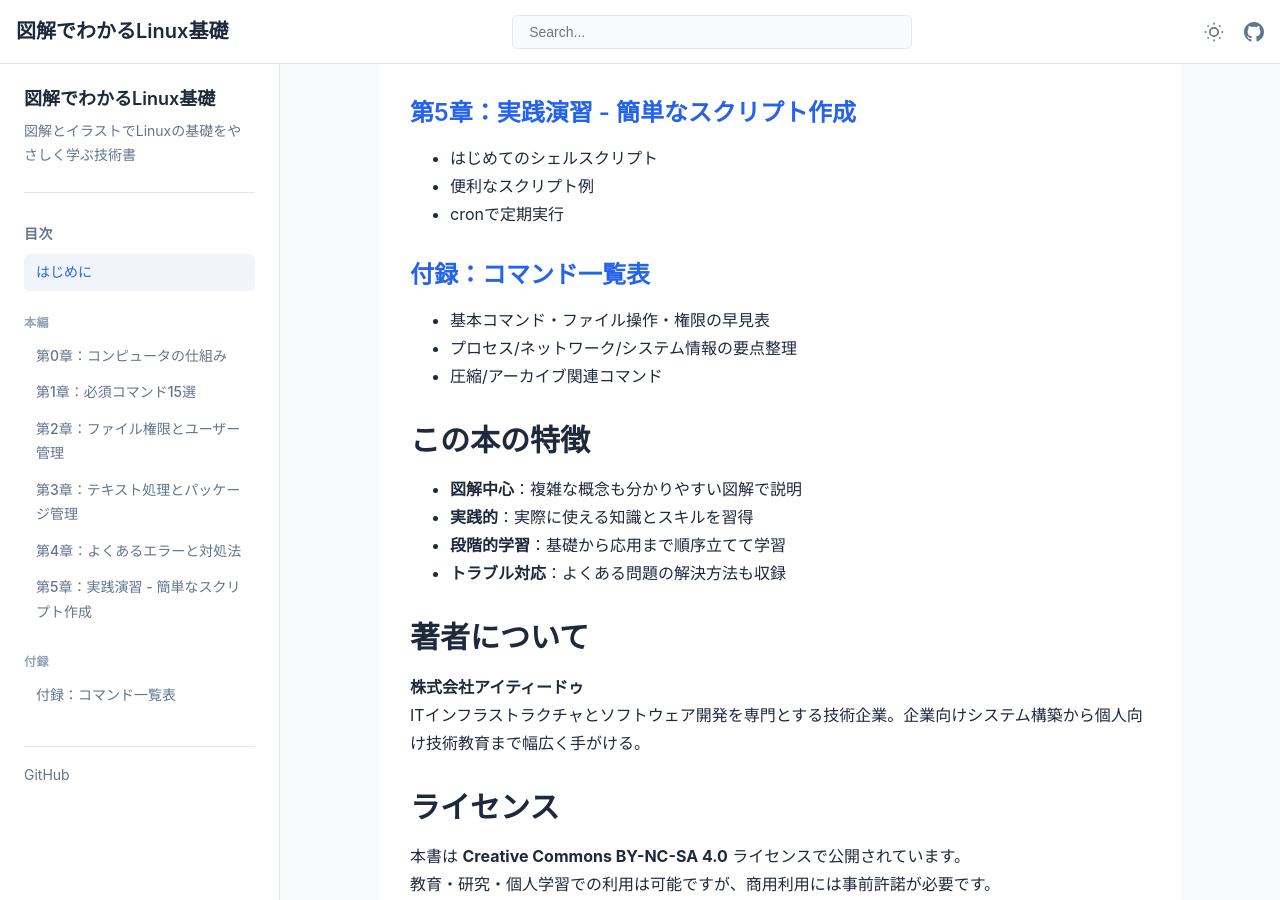
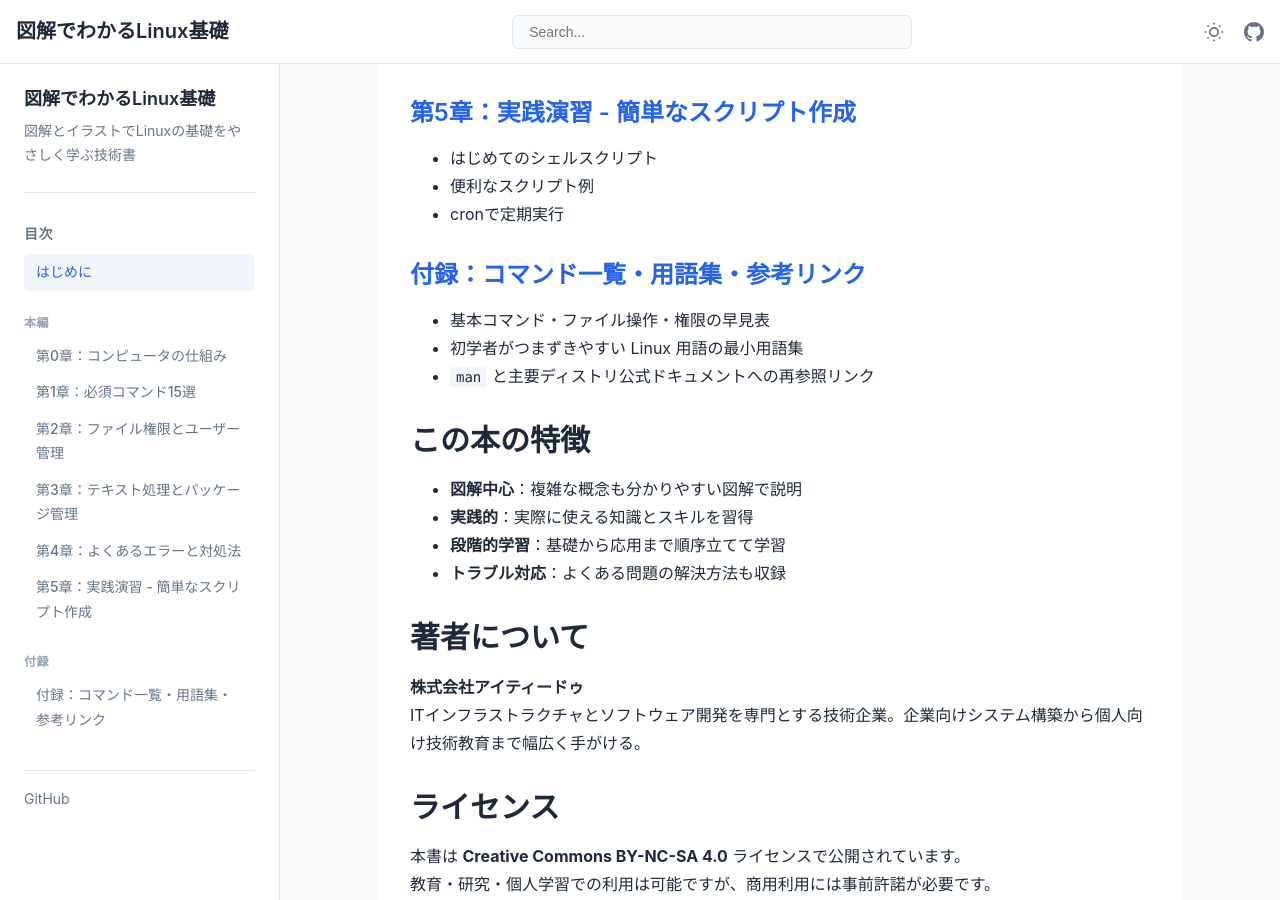
Before and after one commit to itdojp/illustrated-linux-basics-book, a Jekyll site: the page built from docs/index.md, in a window 1280 px wide and 900 px high, scrolled down 2305 px. Built offline with Jekyll 4.4.1, drawn with Linux system fonts in a browser that asks for light colours.

Commit message:
fix: add glossary and references to appendix

```diff
--- a/docs/_data/navigation.yml
+++ b/docs/_data/navigation.yml
@@ -13,5 +13,5 @@ chapters:
   path: /chapter5/
 
 appendices:
-- title: 付録：コマンド一覧表
+- title: 付録：コマンド一覧・用語集・参考リンク
   path: /appendix/
--- a/docs/appendix/index.md
+++ b/docs/appendix/index.md
@@ -1,11 +1,11 @@
 ---
 layout: chapter
-title: "付録：コマンド一覧表"
+title: "付録：コマンド一覧・用語集・参考リンク"
 chapter: appendix
 ---
 
 <div class="section">
-    <h1>付録：コマンド一覧表</h1>
+    <h1>付録：コマンド一覧・用語集・参考リンク</h1>
 
     <h2>基本コマンド</h2>
 
@@ -403,6 +403,96 @@ chapter: appendix
         </ul>
     </div>
 
+    <h2>最小用語集</h2>
+
+    <table class="comparison-table">
+        <thead>
+            <tr>
+                <th>用語</th>
+                <th>意味</th>
+                <th>最初に出てくる章の目安</th>
+            </tr>
+        </thead>
+        <tbody>
+            <tr>
+                <td>シェル</td>
+                <td>コマンドを受け取り、OSへ処理を依頼するプログラム。代表例は <code>bash</code>。</td>
+                <td>第1章</td>
+            </tr>
+            <tr>
+                <td>ディストリビューション</td>
+                <td>Linux カーネルに各種ソフトウェアや管理方針を組み合わせた配布形態。Ubuntu や RHEL 系など。</td>
+                <td>第0章 / 第3章</td>
+            </tr>
+            <tr>
+                <td>パッケージマネージャー</td>
+                <td>ソフトウェアのインストール、更新、削除をまとめて管理する仕組み。<code>apt</code>、<code>dnf</code>、<code>yum</code> など。</td>
+                <td>第3章</td>
+            </tr>
+            <tr>
+                <td>プロセス</td>
+                <td>実行中のプログラム。1つのコマンドやサービスが動作すると、OS上ではプロセスとして管理される。</td>
+                <td>第1章 / 第4章</td>
+            </tr>
+            <tr>
+                <td>PID</td>
+                <td>各プロセスに付与される識別番号。<code>ps</code> や <code>top</code> で確認し、<code>kill</code> の対象にする。</td>
+                <td>第1章</td>
+            </tr>
+            <tr>
+                <td>root</td>
+                <td>Linux の管理者権限を持つ特別なユーザー。操作範囲が広いため、日常作業での常用は避ける。</td>
+                <td>第2章 / 第4章</td>
+            </tr>
+            <tr>
+                <td>sudo</td>
+                <td>必要な場面だけ一時的に管理者権限でコマンドを実行する仕組み。</td>
+                <td>第2章 / 第4章</td>
+            </tr>
+            <tr>
+                <td>権限（r/w/x）</td>
+                <td>読み取り、書き込み、実行の可否を表す基本ルール。所有者、グループ、その他で別々に設定する。</td>
+                <td>第2章</td>
+            </tr>
+            <tr>
+                <td>ホームディレクトリ</td>
+                <td>各ユーザーの作業開始地点。通常は <code>~</code> で表す。</td>
+                <td>第1章</td>
+            </tr>
+            <tr>
+                <td>標準入力 / 標準出力</td>
+                <td>コマンドが受け取る入力と、画面やファイルへ出す結果。パイプやリダイレクトの理解に必要。</td>
+                <td>第1章 / 第3章</td>
+            </tr>
+        </tbody>
+    </table>
+
+    <h2>さらに確認したいときの参照先</h2>
+
+    <div class="explanation">
+        <h3>まずは <code>man</code> を引く</h3>
+        <ul>
+            <li><code>man ls</code> - コマンドの基本的な使い方を確認する</li>
+            <li><code>man chmod</code> - 権限指定の詳細を確認する</li>
+            <li><code>man hier</code> - Linux の標準的なディレクトリ構成を確認する</li>
+            <li><code>man bash</code> - シェルの基本挙動を確認する</li>
+        </ul>
+
+        <h3>主要ディストリビューションの公式ドキュメント</h3>
+        <ul>
+            <li><a href="https://help.ubuntu.com/" target="_blank" rel="noopener noreferrer">Ubuntu Documentation</a></li>
+            <li><a href="https://docs.redhat.com/" target="_blank" rel="noopener noreferrer">Red Hat Documentation</a></li>
+            <li><a href="https://www.debian.org/doc/" target="_blank" rel="noopener noreferrer">Debian Documentation</a></li>
+        </ul>
+
+        <h3>学習を続けるときの見方</h3>
+        <ul>
+            <li>まず本書の該当章で全体像をつかみ、次に <code>man</code> でコマンド単位の詳細を確認する</li>
+            <li>ディストリ差分が出てきたら、使っているディストリビューションの公式ドキュメントを優先する</li>
+            <li>本番環境で試す前に、手元の検証環境や仮想マシンで再現してから実行する</li>
+        </ul>
+    </div>
+
     <div class="key-point">
         <strong>目次へ：</strong><a href="../">目次</a>に戻り、必要な章を参照してください。
     </div>
--- a/docs/index.md
+++ b/docs/index.md
@@ -75,10 +75,10 @@ title: "図解でわかるLinux基礎"
 - 便利なスクリプト例
 - cronで定期実行
 
-### [付録：コマンド一覧表](./appendix/)
+### [付録：コマンド一覧・用語集・参考リンク](./appendix/)
 - 基本コマンド・ファイル操作・権限の早見表
-- プロセス/ネットワーク/システム情報の要点整理
-- 圧縮/アーカイブ関連コマンド
+- 初学者がつまずきやすい Linux 用語の最小用語集
+- `man` と主要ディストリ公式ドキュメントへの再参照リンク
 
 ## この本の特徴
 
```
